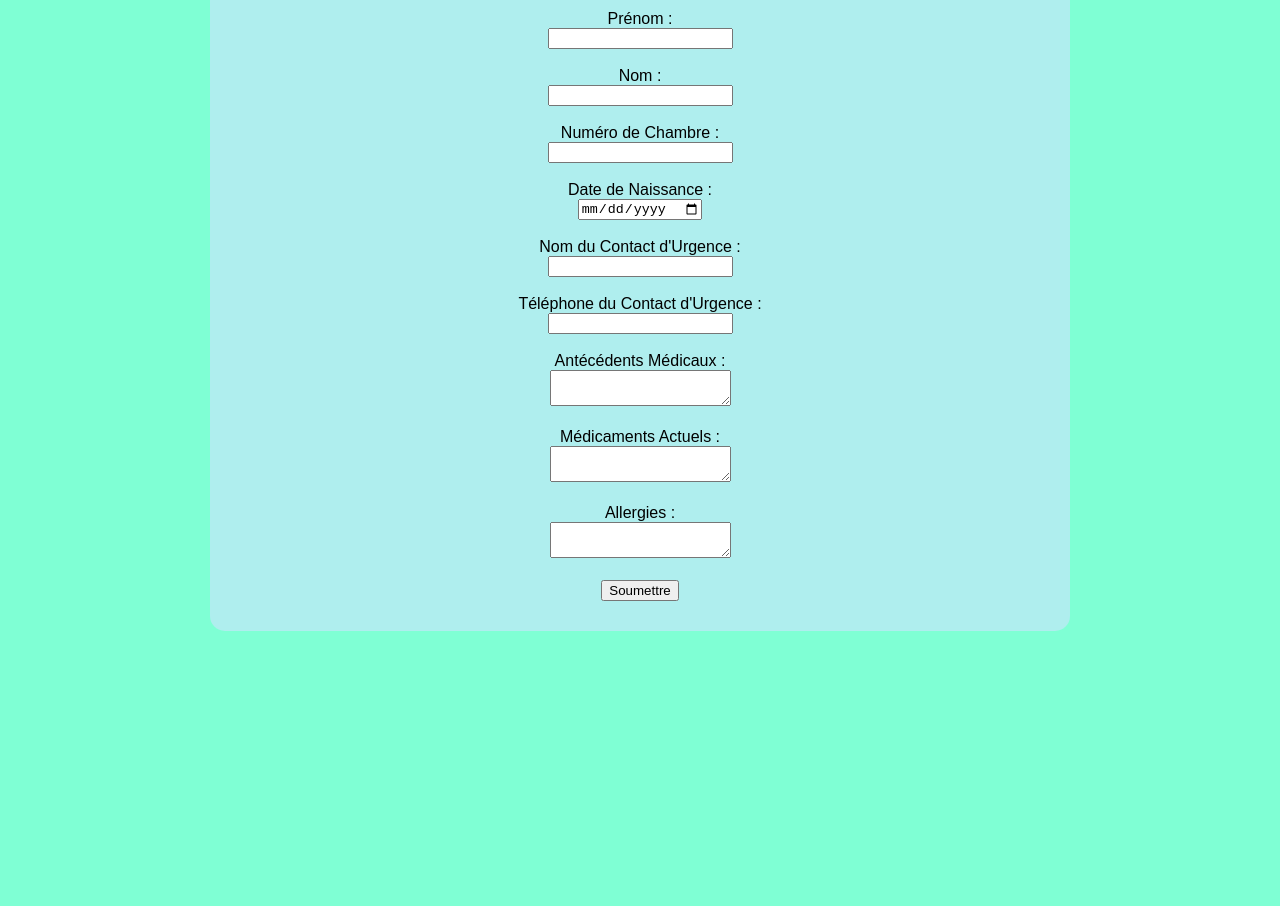
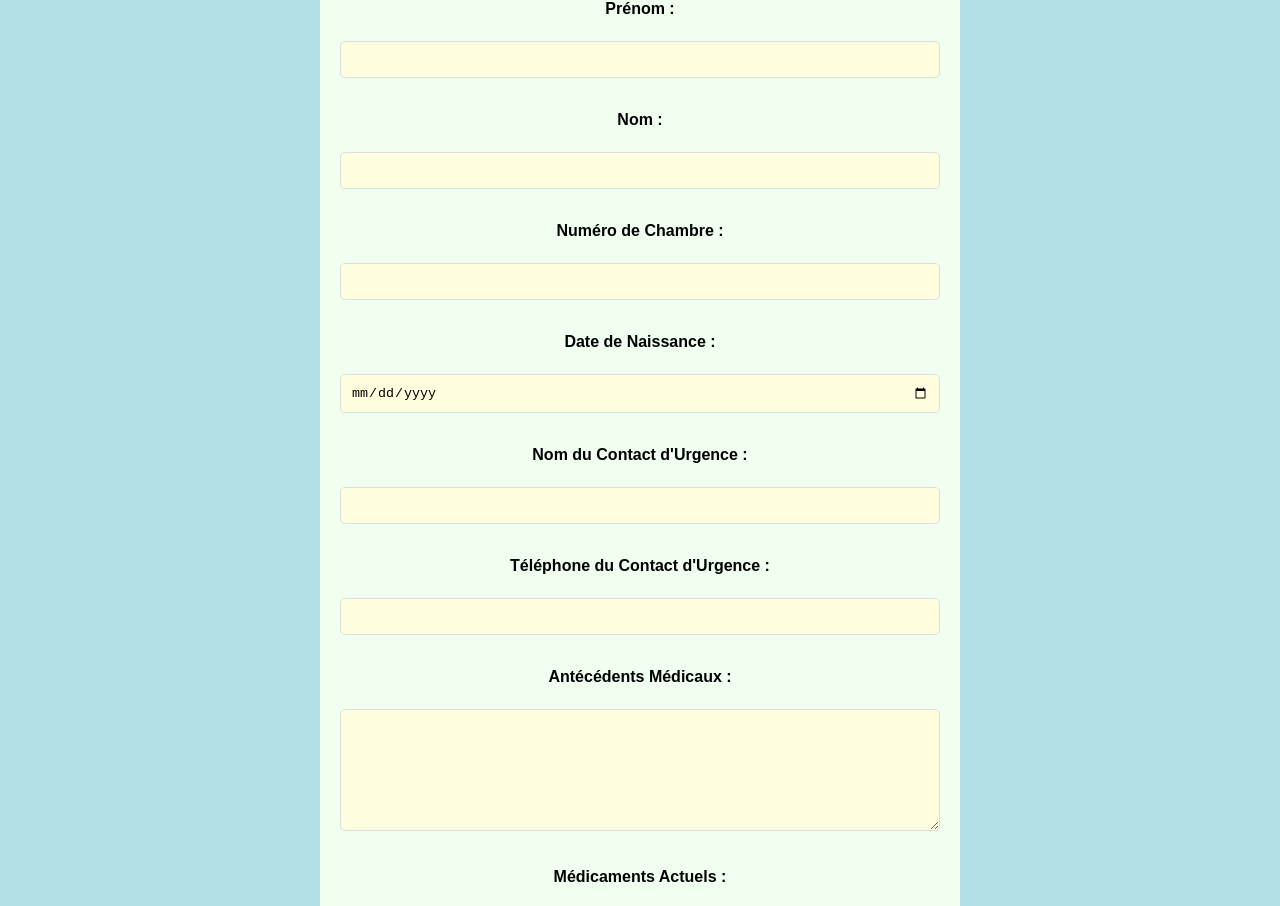
Before and after one commit to O-OPascool/encore-un-proj-ephad, a plain HTML site: page patient_info.html in a window 1280 px wide. Shown: the part 227-1133 px from the top of the page. Before the commit the page ends 908 px from the top, so only its background shows below. Drawn offline with Linux system fonts and the light colour scheme.

Commit message:
Update styles.css

```diff
--- a/styles.css
+++ b/styles.css
@@ -170,3 +170,71 @@ nav a {
     text-align: center;
     animation: pulse 1.5s infinite;
 }
+body {
+    font-family: Arial, sans-serif; /* Police de caractères */
+    background-color: #b0e0e6; /* Couleur de fond vert menthe */
+    margin: 0;
+    padding: 0;
+}
+
+.main-container {
+    background-color: #f0fff0; /* Un beige légèrement différent pour le contraste*/
+    padding: 20px;
+    border-radius: 10px;
+    max-width: 600px;
+    margin: 50px auto;  /* Centre le conteneur */
+}
+
+label {
+    display: block; /* Place les libellés au-dessus des champs */
+    margin-bottom: 5px;
+    font-weight: bold;
+}
+
+input[type="text"],
+input[type="date"],
+input[type="tel"],
+textarea {
+    width: calc(100% - 22px); /* Occupe toute la largeur disponible */
+    padding: 10px;
+    margin-bottom: 15px;
+    border: 1px solid #ddd;  /* Bordure légère */
+    border-radius: 5px;
+    background-color: #FFFFE0; /* Couleur de fond beige des champs */
+}
+
+textarea {
+    height: 100px;  /* Hauteur pour les zones de texte multilignes */
+}
+
+button[type="submit"]{
+  background-color: #F0E68C; /*khaki*/
+  color: black;
+  border: none;
+  padding: 10px 20px;
+  text-align: center;
+  text-decoration: none;
+  display: inline-block;
+  font-size: 16px;
+  margin: 4px 2px;
+  cursor: pointer;
+  border-radius: 8px;
+
+}
+
+.file-input-container {
+    background-color: #F5F5DC;
+    padding: 15px;
+    border-radius: 8px;
+    text-align: center;
+    margin-bottom: 20px;  /* Espace en bas */
+}
+.file-input-container label {
+    display: inline-block; /* Permet d'appliquer le padding */
+    padding: 10px 20px;
+    background-color: #E0FFFF; /* Couleur bleu clair pour le bouton */
+    color: black;
+    border-radius: 5px;
+    cursor: pointer;
+    border : none;
+}
```
